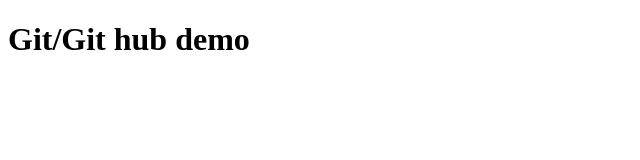
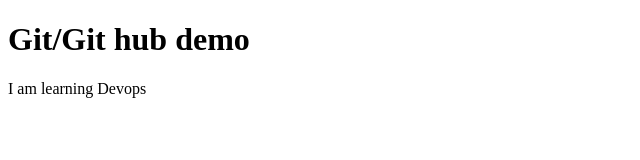
Before and after one commit to raghuprasadks/devops30oct2025, a plain HTML site: page index.html in a window 1280 px wide. Shown: the whole page, without its empty margins (0-640 px from the left). Drawn offline with Linux system fonts and the light colour scheme.

Commit message:
modified index

```diff
--- a/index.html
+++ b/index.html
@@ -7,6 +7,7 @@
 </head>
 <body>
     <h1>Git/Git hub demo</h1>
+    <p>I am learning Devops</p>
 
 </body>
 </html>
```
